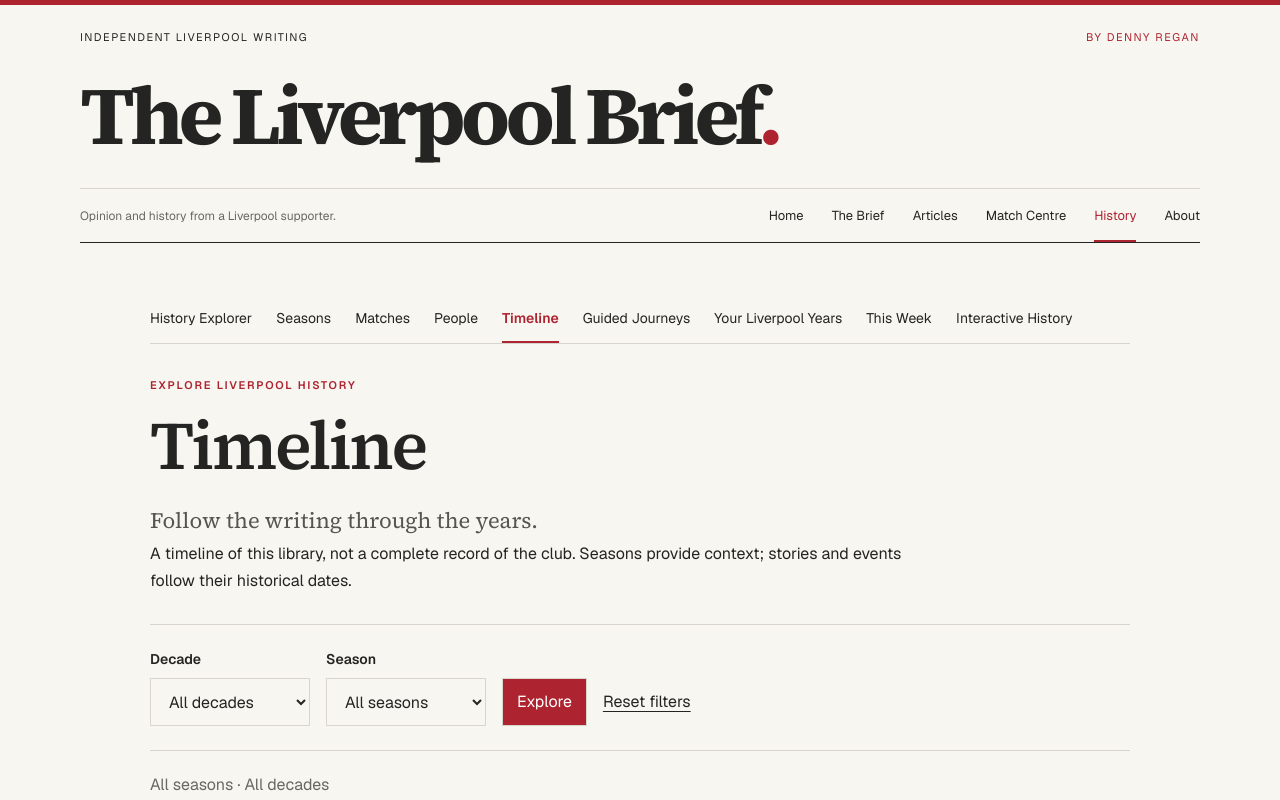
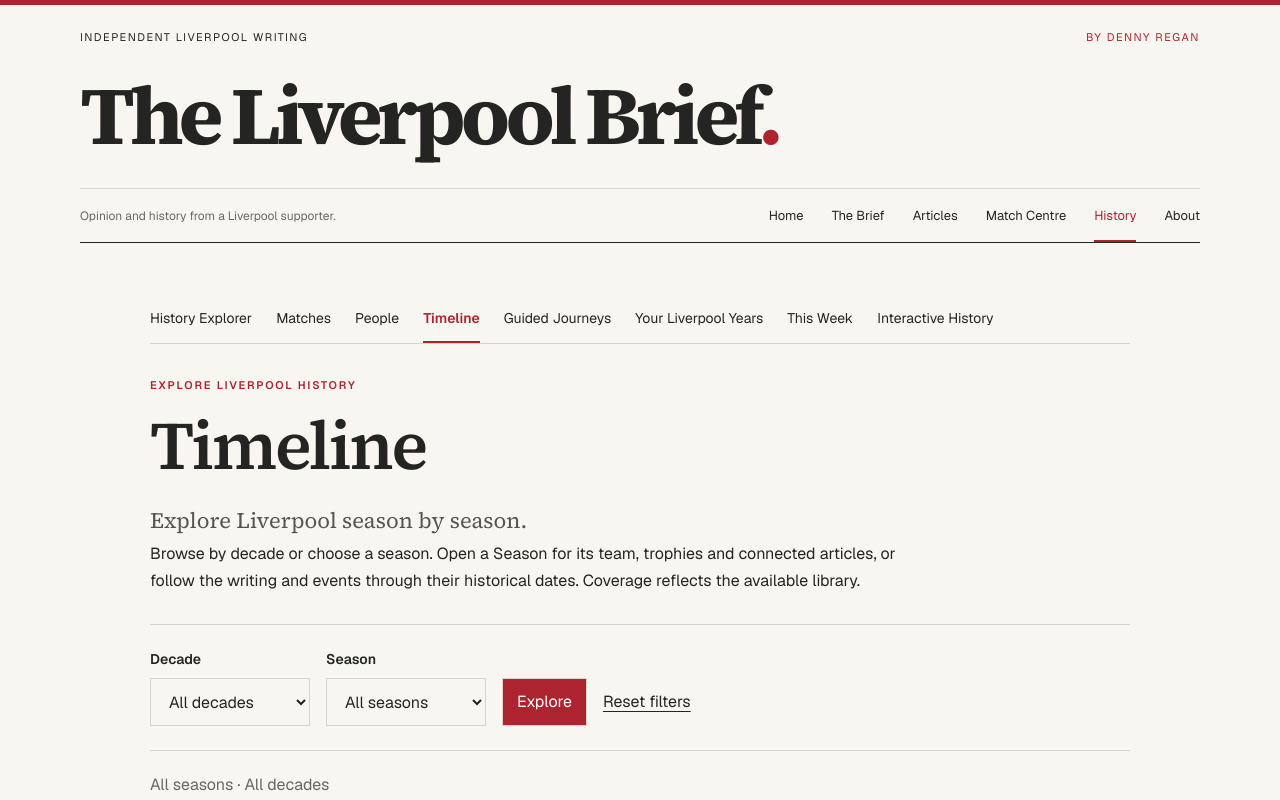
Before and after one commit to DennyRegan/the-liverpool-brief, a Next.js app: page /history/timeline in a window 1280 px wide. Shown: the top 800 px of the page. Built offline with nearby package versions, Linux system fonts and the light colour scheme.

Commit message:
Unify Seasons and Timeline under one History entry

```diff
--- a/app/components/history/HistoryNav.tsx
+++ b/app/components/history/HistoryNav.tsx
@@ -5,10 +5,9 @@
   const hasExperiences = getPublishedExperiences().length > 0;
   return <nav className="history-nav" aria-label="History sections">
     <Link href="/history" aria-current={active === "explorer" ? "page" : undefined}>History Explorer</Link>
-    <Link href="/history/seasons" aria-current={active === "seasons" ? "page" : undefined}>Seasons</Link>
     <Link href="/history/matches" aria-current={active === "matches" ? "page" : undefined}>Matches</Link>
     <Link href="/history/players" aria-current={active === "players" ? "page" : undefined}>People</Link>
-    <Link href="/history/timeline" aria-current={active === "timeline" ? "page" : undefined}>Timeline</Link>
+    <Link href="/history/timeline" aria-current={active === "timeline" ? "page" : active === "seasons" ? "location" : undefined}>Timeline</Link>
     <Link href="/history/journeys" aria-current={active === "journeys" ? "page" : undefined}>Guided Journeys</Link>
     <Link href="/history/my-years" aria-current={active === "my-years" ? "page" : undefined}>Your Liverpool Years</Link>
     <Link href="/this-week">This Week</Link>
--- a/app/history/history.css
+++ b/app/history/history.css
@@ -102,7 +102,7 @@
 /* Seasons shares the History palette, typography and source disclosure. */
 .history-nav { display: flex; flex-wrap: wrap; gap: 0 24px; border-bottom: 1px solid var(--line); margin-bottom: 32px; }
 .history-nav a { min-height: 48px; display: inline-flex; align-items: center; padding: 10px 0; font-size: 14px; border-bottom: 2px solid transparent; }
-.history-nav a[aria-current='page'] { color: var(--accent); border-bottom-color: var(--accent); font-weight: 600; }
+.history-nav a[aria-current] { color: var(--accent); border-bottom-color: var(--accent); font-weight: 600; }
 .seasons-page, .season-detail { max-width: 880px; }
 .season-editorial-note { color: var(--muted); font-size: 13px; line-height: 1.85; margin-top: 20px; max-width: 680px; }
 .season-editorial-note a { color: var(--accent); text-decoration: underline; text-underline-offset: 3px; }
--- a/app/history/page.tsx
+++ b/app/history/page.tsx
@@ -29,9 +29,8 @@
         </header>
 
         <nav className="entity-entry-links" aria-label="Ways into Liverpool history">
-          <Link href="/history/timeline">Timeline <span>Follow the writing through the years →</span></Link>
+          <Link href="/history/timeline">Timeline <span>Explore the seasons, stories and turning points →</span></Link>
           <Link href="/history/my-years">Your Liverpool Years <span>Choose where your story begins →</span></Link>
-          <Link href="/history/seasons">Seasons <span>Teams, trophies and turning points →</span></Link>
           <Link href="/history/matches">Matches <span>Explore the original match writing →</span></Link>
           <Link href="#era-index">Managerial eras <span>Follow Liverpool’s managers →</span></Link>
           <Link href="/history/journeys">Guided Journeys <span>Read a story across the library →</span></Link>
--- a/app/history/seasons/[season]/page.tsx
+++ b/app/history/seasons/[season]/page.tsx
@@ -63,7 +63,7 @@
     <SiteHeader active="history" />
     <main id="main-content" className="site-width hx-page season-detail">
       <HistoryNav active="seasons" />
-      <Link href="/history/seasons" className="hx-back">← All seasons</Link>
+      <Link href={`/history/timeline?season=${id}`} className="hx-back">← Timeline</Link>
       <header className="season-header">
         <p className="eyebrow">Liverpool · Season reference</p>
         <h1>{seasonLabel(id)}</h1>
--- a/app/history/seasons/page.tsx
+++ b/app/history/seasons/page.tsx
@@ -17,6 +17,7 @@
     <SiteHeader active="history" />
     <main id="main-content" className="site-width hx-page seasons-page">
       <HistoryNav active="seasons" />
+      <Link href="/history/timeline" className="hx-back">← Timeline</Link>
       <header className="hx-intro">
         <p className="eyebrow">Liverpool history · Season by season</p>
         <h1>Seasons</h1>
--- a/app/history/timeline/page.tsx
+++ b/app/history/timeline/page.tsx
@@ -36,11 +36,11 @@
         <header className="hx-intro">
           <p className="eyebrow">Explore Liverpool history</p>
           <h1>Timeline</h1>
-          <p className="hx-standfirst">Follow the writing through the years.</p>
+          <p className="hx-standfirst">Explore Liverpool season by season.</p>
           <p>
-            A timeline of this library, not a complete record of the club.
-            Seasons provide context; stories and events follow their historical
-            dates.
+            Browse by decade or choose a season. Open a Season for its team,
+            trophies and connected articles, or follow the writing and events
+            through their historical dates. Coverage reflects the available library.
           </p>
         </header>
         <form className="v3-filters" action="/history/timeline" method="get">
--- a/scripts/verify-history-v3.mjs
+++ b/scripts/verify-history-v3.mjs
@@ -27,6 +27,13 @@
   const anchor = href.split("#")[1];
   if (anchor) assert.ok(html.includes(`id="${anchor}"`), href);
 }
+// Timeline is the single chronology entry; canonical Season records stay reachable.
+const gateway = await get("/history");
+assert.ok(!gateway.includes('href="/history/seasons"'), "No competing Seasons entry");
+assert.ok(gateway.includes('href="/history/timeline"'));
+const seasonPage = await get("/history/seasons/1985-86");
+assert.ok(seasonPage.includes('href="/history/timeline?season=1985-86"'));
+assert.ok(seasonPage.includes('aria-current="location" href="/history/timeline"'));
 const directory = await get("/history/journeys");
 assert.equal((directory.match(/<h2\b/g) ?? []).length, journeys.length, "Journey directory uses h2 below h1");
 const html = await get("/history/timeline");
--- a/scripts/verify-seasons.mjs
+++ b/scripts/verify-seasons.mjs
@@ -27,7 +27,7 @@
   const landing = mainOf(await get('/history/seasons'));
   assert.deepEqual([...landing.matchAll(/href="\/history\/seasons\/([0-9-]+)"/g)].map(m => m[1]), all.map(s => s.season));
   assert.match(landing, /From Bill Shankly/);
-  assert.match(landing, /aria-current="page" href="\/history\/seasons"/);
+  assert.match(landing, /aria-current="location" href="\/history\/timeline"/);
   const internalLinks = new Set();
   for (let i = 0; i < all.length; i++) {
     const season = all[i];
@@ -38,6 +38,7 @@
     assert.ok(html.includes(`href="https://theliverpoolbrief.com${route}"`), 'canonical URL');
     for (const heading of ['Season overview', 'Key players', 'Transfers in', 'Transfers out', 'Important connections', 'Sources &amp; historical notes']) assert.ok(main.includes(heading), `${route}: ${heading}`);
     assert.match(main, /A historical reference entry/);
+    assert.ok(main.includes(`href="/history/timeline?season=${season.season}"`), 'Return to Timeline selection');
     for (const kind of ['domestic', 'europe', 'other']) assert.equal(main.includes(`id="competition-${kind}"`), season.competitions.some(c => c.kind === kind), `${route}: only entered competitions`);
     for (const source of season.sources) assert.ok(main.includes(`id="source-${source.id}"`), `${route}: source ${source.id}`);
     const linked = getSeasonArchiveArticles(season.season, archive);
@@ -72,7 +73,8 @@
   for (const route of [`/history/seasons/${unpublished}`, '/history/seasons/1959-61', '/history/seasons/unknown']) assert.equal((await fetch(new URL(route, origin))).status, 404, route);
   const explorer = mainOf(await get('/history'));
   assert.equal((explorer.match(/class="hx-era"/g) ?? []).length, getHistory().eras.length);
-  assert.ok(explorer.includes('href="/history/seasons"'));
+  assert.ok(explorer.includes('href="/history/timeline"'));
+  assert.ok(!explorer.includes('href="/history/seasons"'));
   console.log(`PASS ${all.length} season pages, chronological index, ${internalLinks.size} internal destinations, source anchors, conditional sections and 3 invalid routes`);
 } finally {
   if (server.exitCode === null) {
```
Also changed, not shown: 2 other files (tests, documents, lock files or other folders).
